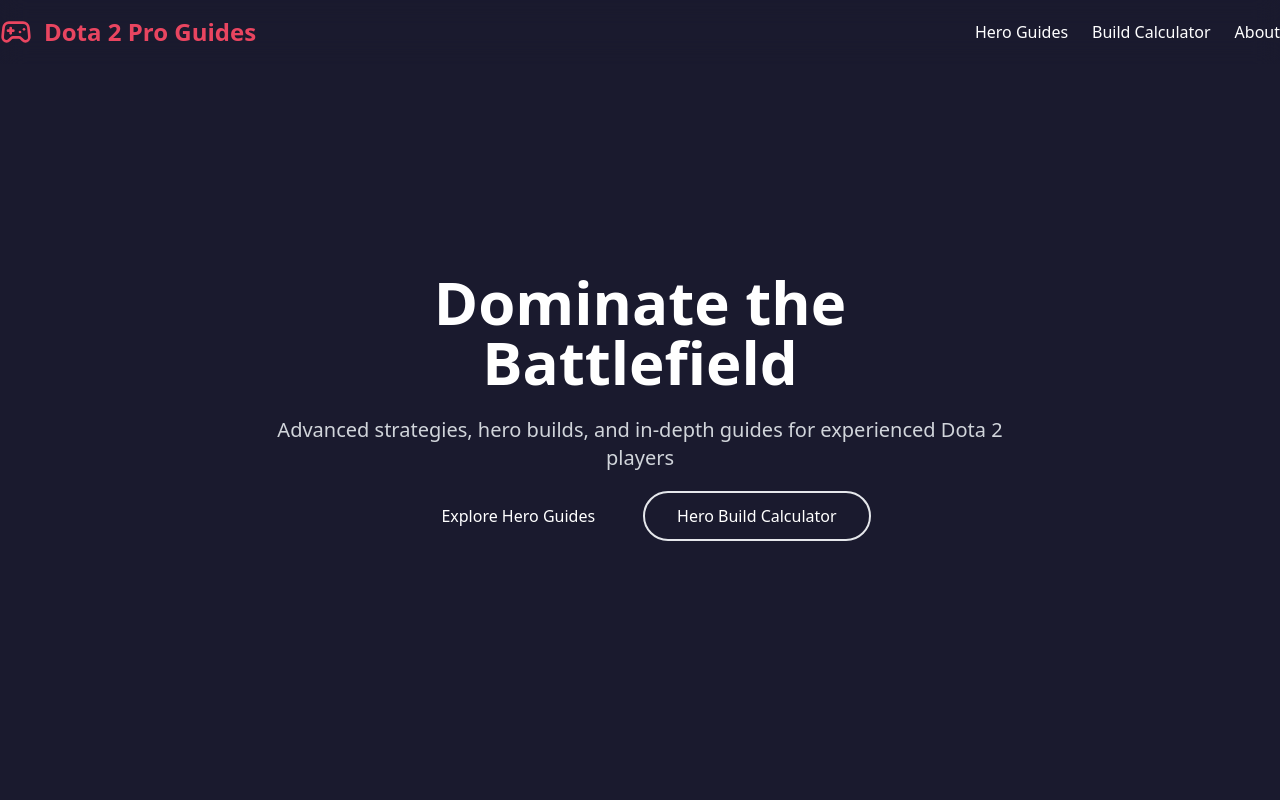
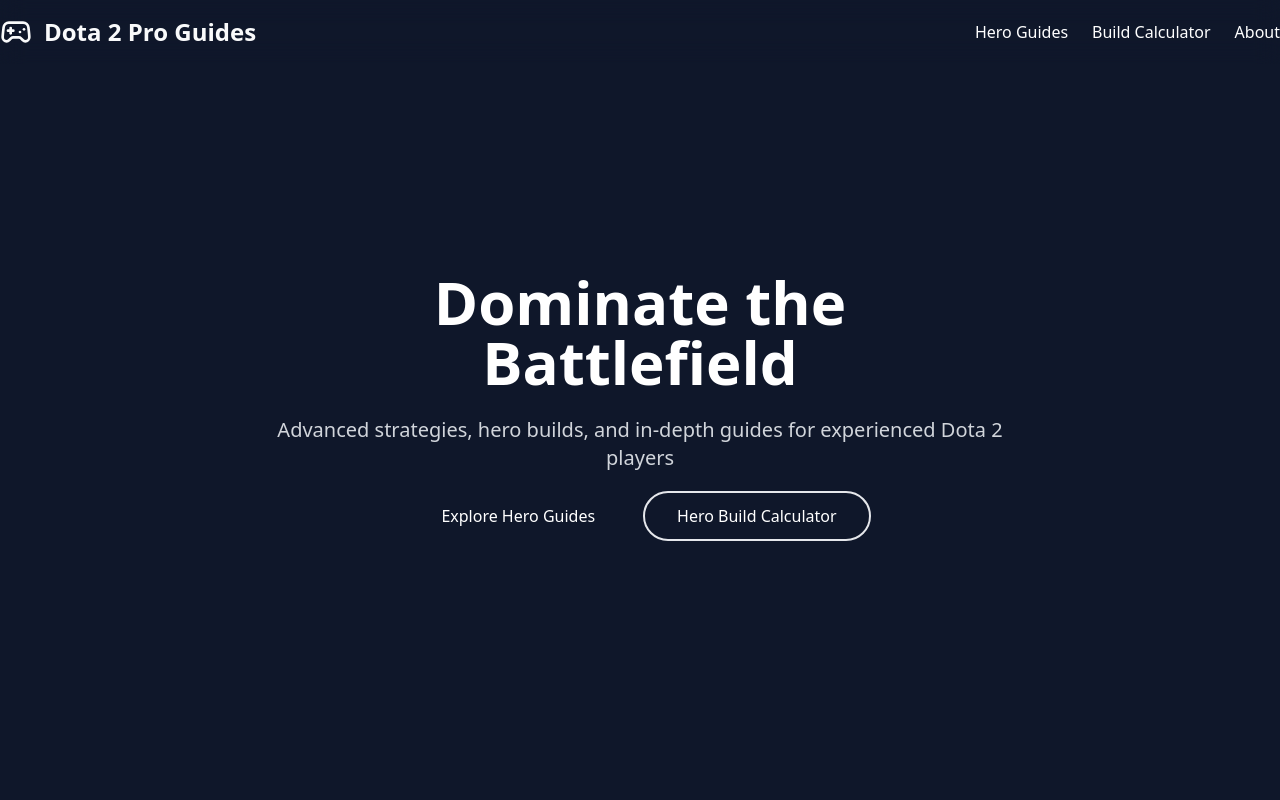
Before and after one commit to aloshhen/ai-project-135, a React (Vite) app: page / in a window 1280 px wide. Shown: the top 800 px of the page. Built offline with nearby package versions, Linux system fonts and the light colour scheme.

Commit message:
Update src/index.css

```diff
--- a/src/index.css
+++ b/src/index.css
@@ -3,6 +3,6 @@
 @tailwind utilities;
 
 body {
-  background-color: #1A1A2E;
-  color: #E94560;
+  background-color: #0F172A;
+  color: #F9FAFB;
 }
```
